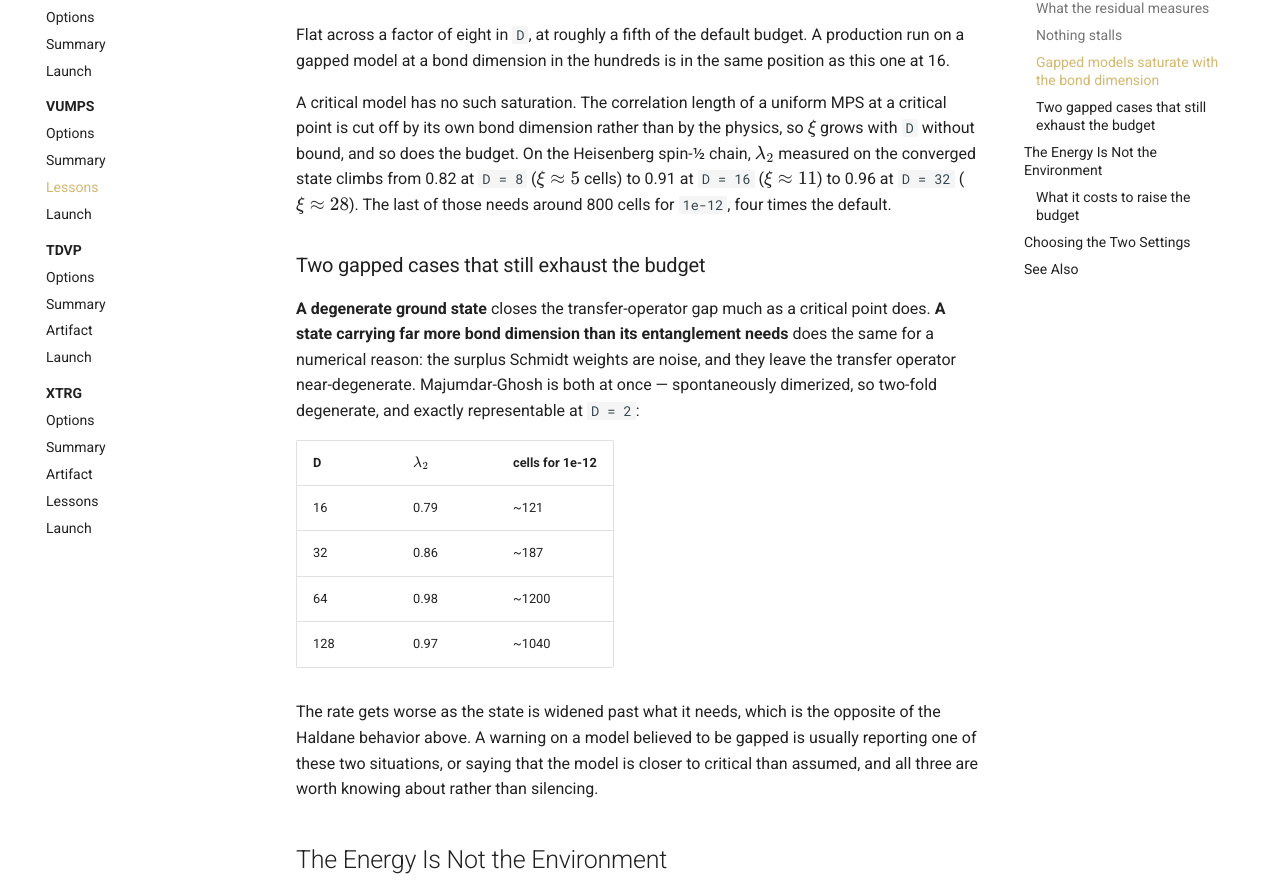
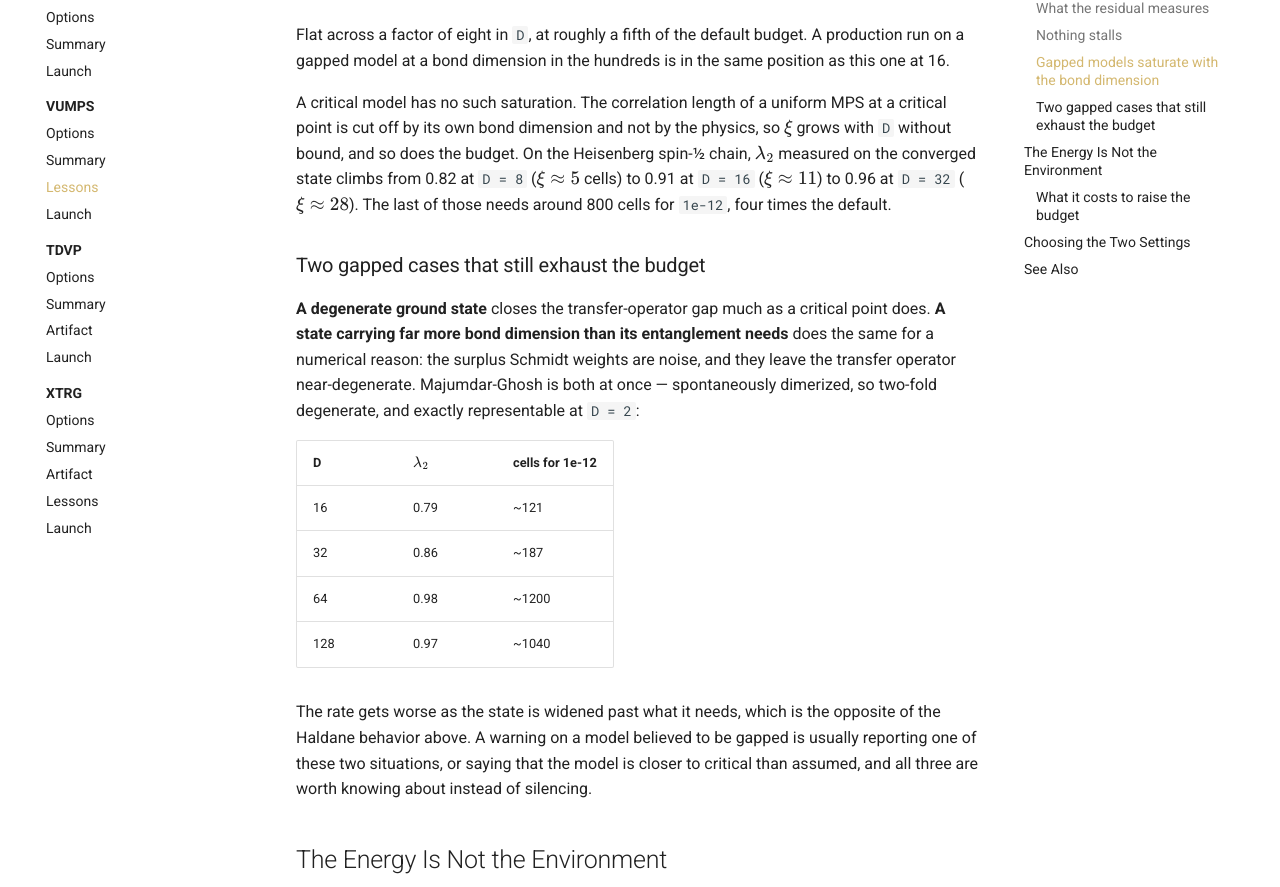
Before and after one commit to Ideogenesis-AI/Alice, an MkDocs documentation site: the page built from docs/algorithms/vumps/lessons.md, in a window 1280 px wide and 1400 px high, scrolled down 1692 px. Shown: the part 167-1054 px from the top of the window. Built offline with MkDocs 1.6.1 and Material for MkDocs 9.7.7, drawn with Linux system fonts in a browser that asks for light colours; comment, search, counter and statistics services are not loaded; some of the changed text lies outside the part shown.

Commit message:
Regularize the prose of the VUMPS documentation
The index page used the "which is what" cleft where it explains what
keeps the state uniform and what keeps the expansion cheap, and the
lessons page used "rather than" throughout its discussion of the
environment budget. All are recast to state the point outright.

```diff
--- a/docs/algorithms/vumps/lessons.md
+++ b/docs/algorithms/vumps/lessons.md
@@ -25,7 +25,7 @@ compared against `env_tol` is the change in the block over one cell,
 with \(\lambda_2\) the subleading eigenvalue of the MPS transfer operator.
 Writing `env_tol` as \(\epsilon\), the budget it needs therefore follows from
 the correlation length \(\xi = -1/\ln \lambda_2\), counted in unit cells
-rather than sites:
+and not sites:
 
 \[
 k \;\approx\; \xi \, \ln\frac{1}{\epsilon} \;\approx\; 28\,\xi
@@ -38,7 +38,7 @@ The default `env_maxiter = 200` covers \(\xi\) up to about seven unit cells.
 
 Measured residuals after a given number of absorbed cells, for states
 converged under the two-site scheme on a two-site cell, with the solver run to
-a fixed budget rather than to a tolerance:
+a fixed budget instead of to a tolerance:
 
 <div class="data-table label-col" markdown>
 
@@ -52,7 +52,7 @@ a fixed budget rather than to a tolerance:
 </div>
 
 Every case reaches machine precision given enough cells. There is no residual
-floor short of it, so `env_tol = 1e-12` is a meaningful default rather than an
+floor short of it, so `env_tol = 1e-12` is a meaningful default, not an
 unreachable one, and the question is only ever how many cells it costs.
 
 ### Gapped models saturate with the bond dimension
@@ -78,8 +78,8 @@ budget. A production run on a gapped model at a bond dimension in the hundreds
 is in the same position as this one at 16.
 
 A critical model has no such saturation. The correlation length of a uniform
-MPS at a critical point is cut off by its own bond dimension rather than by
-the physics, so \(\xi\) grows with `D` without bound, and so does the budget.
+MPS at a critical point is cut off by its own bond dimension and not by the
+physics, so \(\xi\) grows with `D` without bound, and so does the budget.
 On the Heisenberg spin-1/2 chain, \(\lambda_2\) measured on the converged
 state climbs from 0.82 at `D = 8` (\(\xi \approx 5\) cells) to 0.91 at
 `D = 16` (\(\xi \approx 11\)) to 0.96 at `D = 32` (\(\xi \approx 28\)). The
@@ -105,7 +105,7 @@ The rate gets worse as the state is widened past what it needs, which is the
 opposite of the Haldane behavior above. A warning on a model believed to be
 gapped is usually reporting one of these two situations, or saying that the
 model is closer to critical than assumed, and all three are worth knowing
-about rather than silencing.
+about instead of silencing.
 
 ## The Energy Is Not the Environment
 
@@ -157,7 +157,7 @@ on the spin-1 chain under U(1), per call:
 | 2048 | 109 ms | 117 ms | 11.5 s |
 
 The two columns stay within a tenth of each other across a factor of 32 in
-width. Both grow by roughly four per doubling rather than the eight a dense
+width. Both grow by roughly four per doubling, not the eight a dense
 contraction would give, because the symmetry splits the tensors into many
 small blocks and the block count rises with the bond dimension.
 
@@ -168,7 +168,7 @@ of \(N\) sites, against roughly one Davidson matvec per iteration of each
 local solve. Exhaust a 200-cell budget and the environments dominate the
 iteration; converge in twenty and they are a minor term. That balance is the
 same at \(\chi = 64\) and at \(\chi = 2048\), so the budget is worth deciding
-on the correlation length of the model rather than on the size of the
+on the correlation length of the model instead of on the size of the
 calculation. The loop exits on `env_tol`, so a budget raised for safety costs
 nothing on the runs that do not need it.
 
```
Also changed, not shown: docs/algorithms/vumps/index.md (+6 -6 lines).
